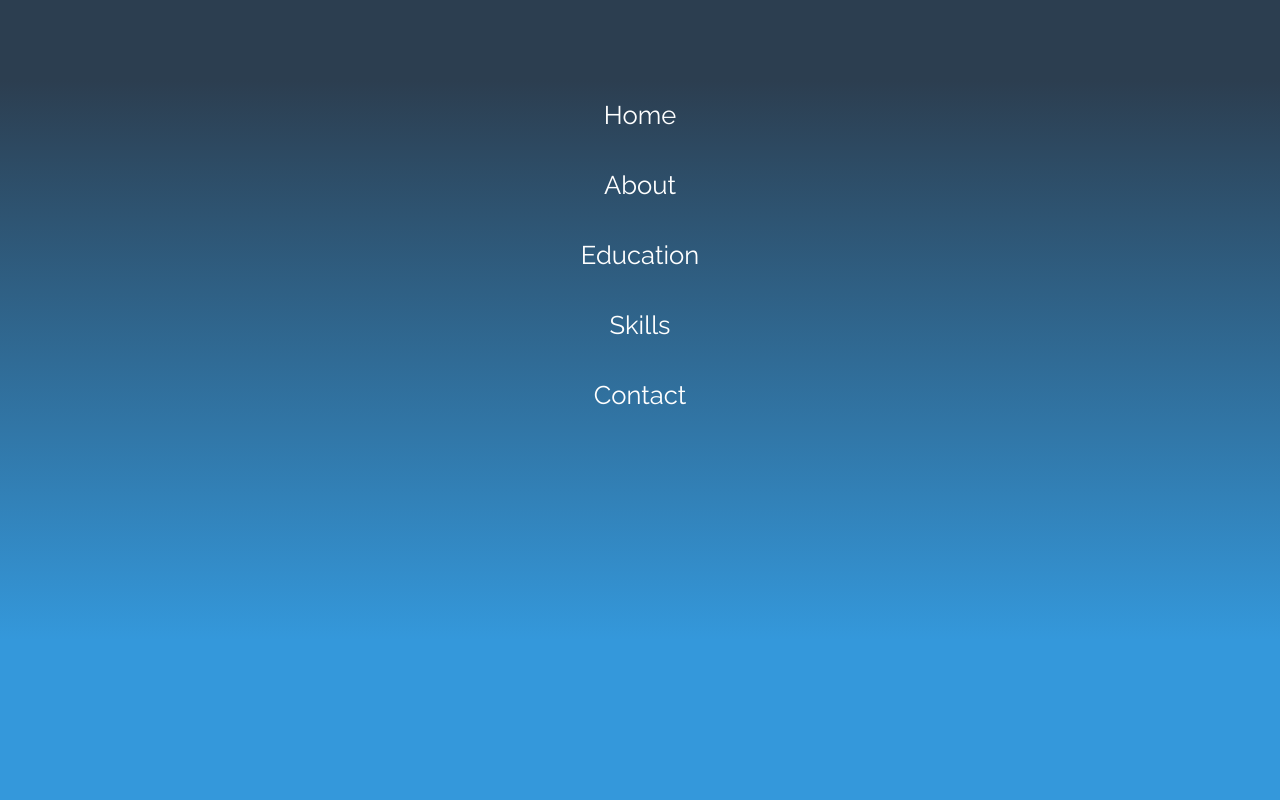
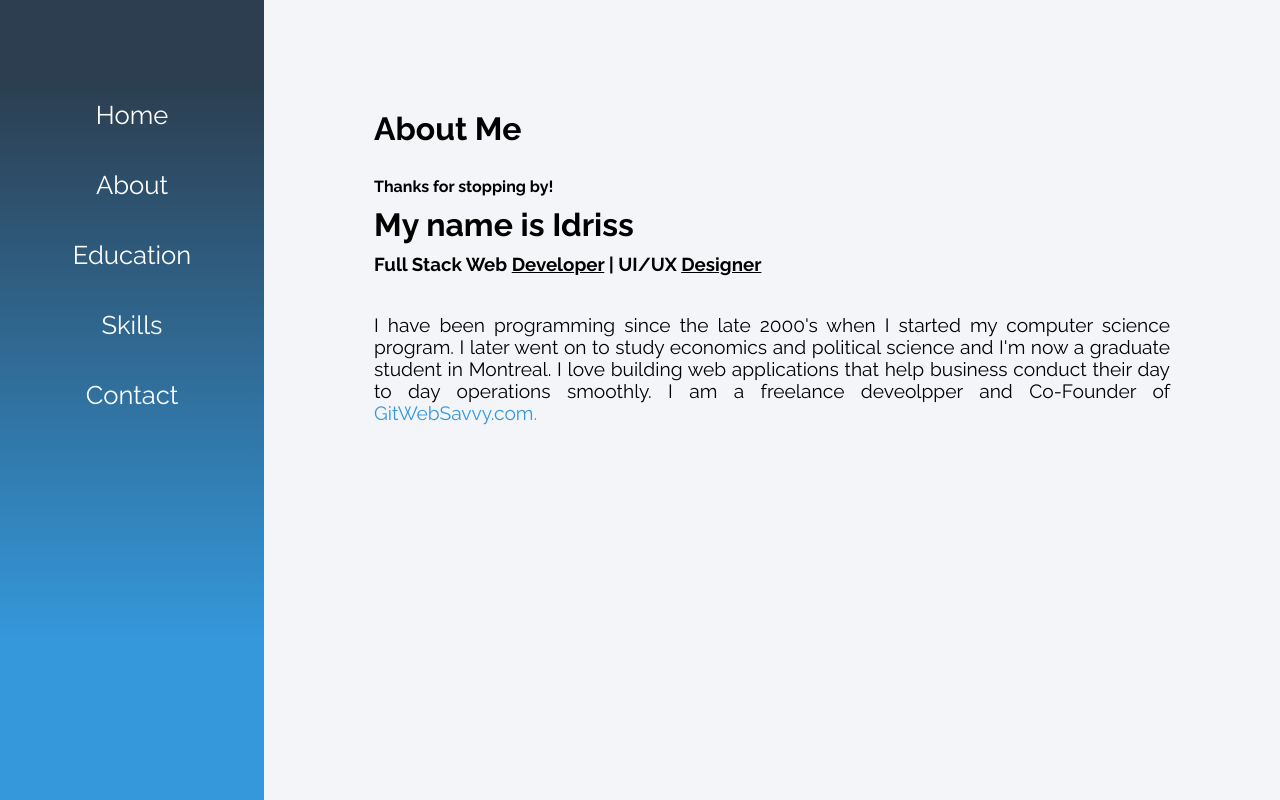
Before and after one commit to Economicsnerd/idriss-portfolio, a React (Create React App) app: page /about in a window 1280 px wide. Built offline with nearby package versions, Linux system fonts and the light colour scheme.

Commit message:
Added About.js

```diff
--- a/src/App.css
+++ b/src/App.css
@@ -64,11 +64,18 @@ a {
   color: white;
 }
 
+.text-link {
+  color: #3498db;
+  text-decoration: none;
+}
+
 .subtopic {
   margin: 10px 10px 30px 10px !important;
 }
 p {
   font-size: var(--fontsize-p);
+  text-align: justify;
+  text-justify: inter-word;
 }
 h1,
 h2,
--- a/src/App.js
+++ b/src/App.js
@@ -2,6 +2,7 @@ import React from 'react'
 import { BrowserRouter as Router, Route } from 'react-router-dom'
 import Navbar from './components/Navbar'
 import Home from './content/Home'
+import About from './content/About'
 import './App.css'
 
 const App = () => {
@@ -12,6 +13,9 @@ const App = () => {
         <Route exact path="/">
           <Home />
         </Route>
+        <Route exact path="/about">
+          <About />
+        </Route>
       </div>
     </Router>
   )
--- a/src/content/About.js
+++ b/src/content/About.js
@@ -0,0 +1,19 @@
+import React, { Component } from 'react'
+
+export class About extends Component {
+    render() {
+        return (
+            <div className="condiv">
+                <h1 className="subtopic">About Me</h1>
+                <h4>Thanks for stopping by!</h4>
+                <h1>My name is Idriss</h1>
+                <h3>Full Stack Web <u>Developer</u> | UI/UX <u>Designer</u></h3>
+                <br></br>
+                <p>I have been programming since the late 2000's when I started my computer science program. I later went on to study economics and political science and I'm now a graduate student in Montreal. I love building web applications that help business conduct their day to day operations smoothly. I am a freelance deveolpper and Co-Founder of <a className= "text-link" href="https://gitwebsavvy.com/">GitWebSavvy.com.</a></p>
+
+            </div>
+        )
+    }
+}
+
+export default About
```
